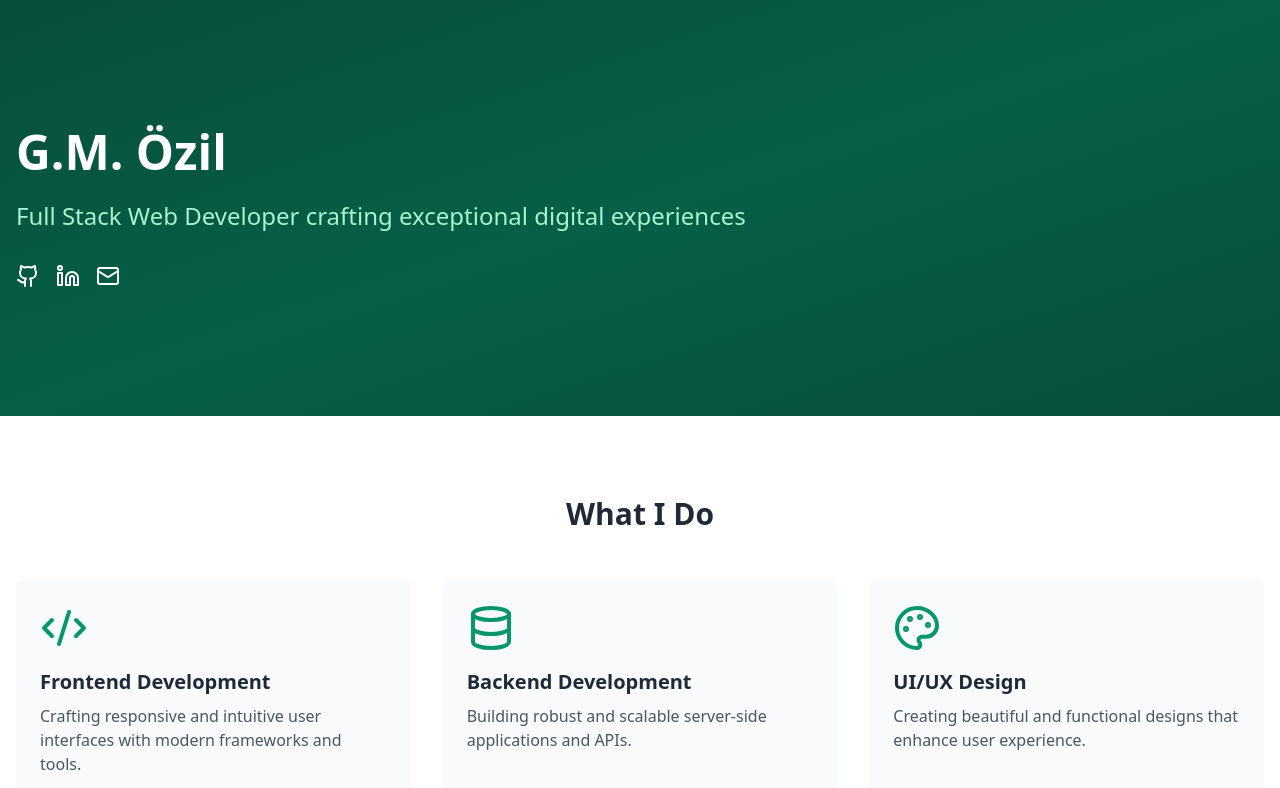
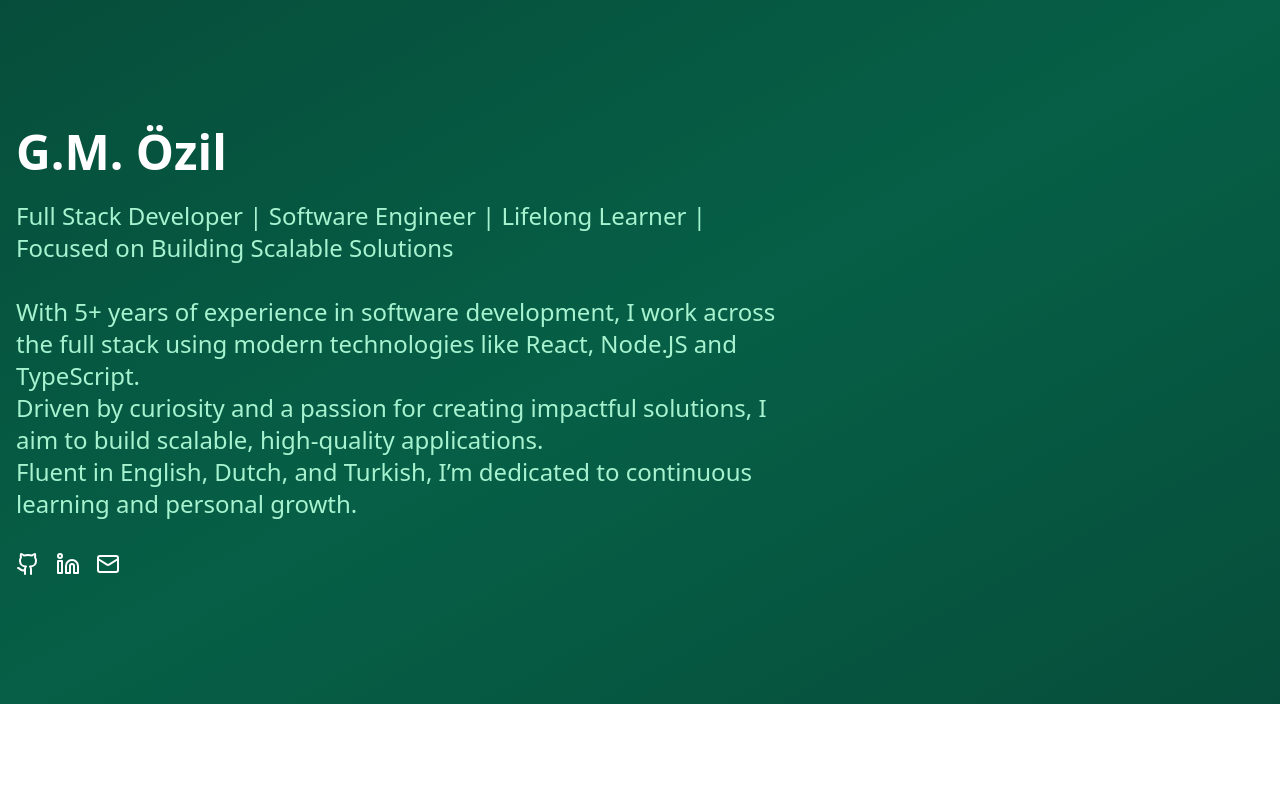
Before and after one commit to gurkanozil/gurkanozil.github.io, a React (Vite) app: page / in a window 1280 px wide. Shown: the top 788 px of the page. Built offline with nearby package versions, Linux system fonts and the light colour scheme.

Commit message:
update bio

```diff
--- a/src/App.tsx
+++ b/src/App.tsx
@@ -22,7 +22,12 @@ function App() {
         <div className="container mx-auto px-4 py-32">
           <div className="max-w-3xl">
             <h1 className="text-5xl font-bold mb-6">G.M. Özil</h1>
-            <p className="text-2xl text-emerald-200 mb-8">Full Stack Web Developer crafting exceptional digital experiences</p>
+            <p className="text-2xl text-emerald-200 mb-8">
+            Full Stack Developer | Software Engineer | Lifelong Learner | Focused on Building Scalable Solutions<br />
+            <br />With 5+ years of experience in software development, I work across the full stack using modern technologies like React, Node.JS and TypeScript.
+            <br />Driven by curiosity and a passion for creating impactful solutions, I aim to build scalable, high-quality applications.
+            <br />Fluent in English, Dutch, and Turkish, I’m dedicated to continuous learning and personal growth.
+            </p>
             <div className="flex space-x-4">
               <a href="https://github.com/gurkanozil" className="hover:text-emerald-300 transition-colors">
                 <LucideGithub size={24} />
```
